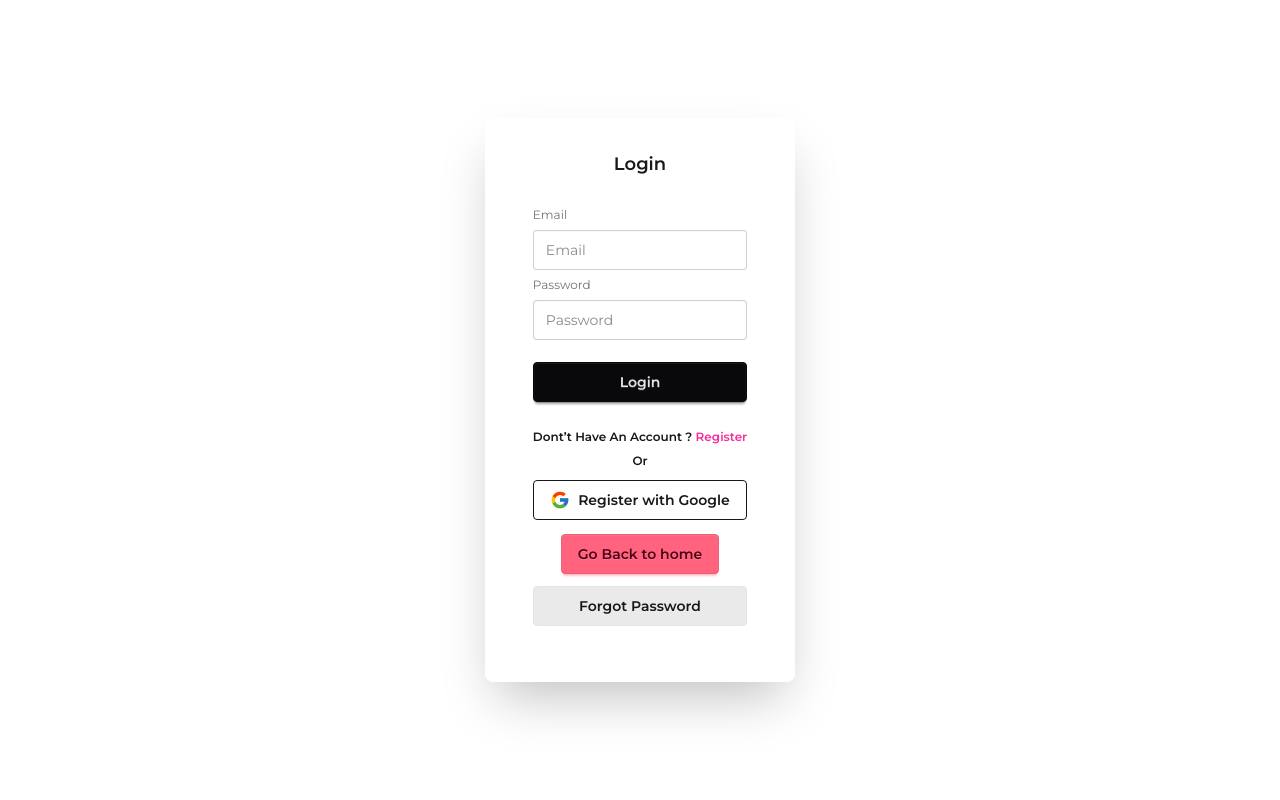
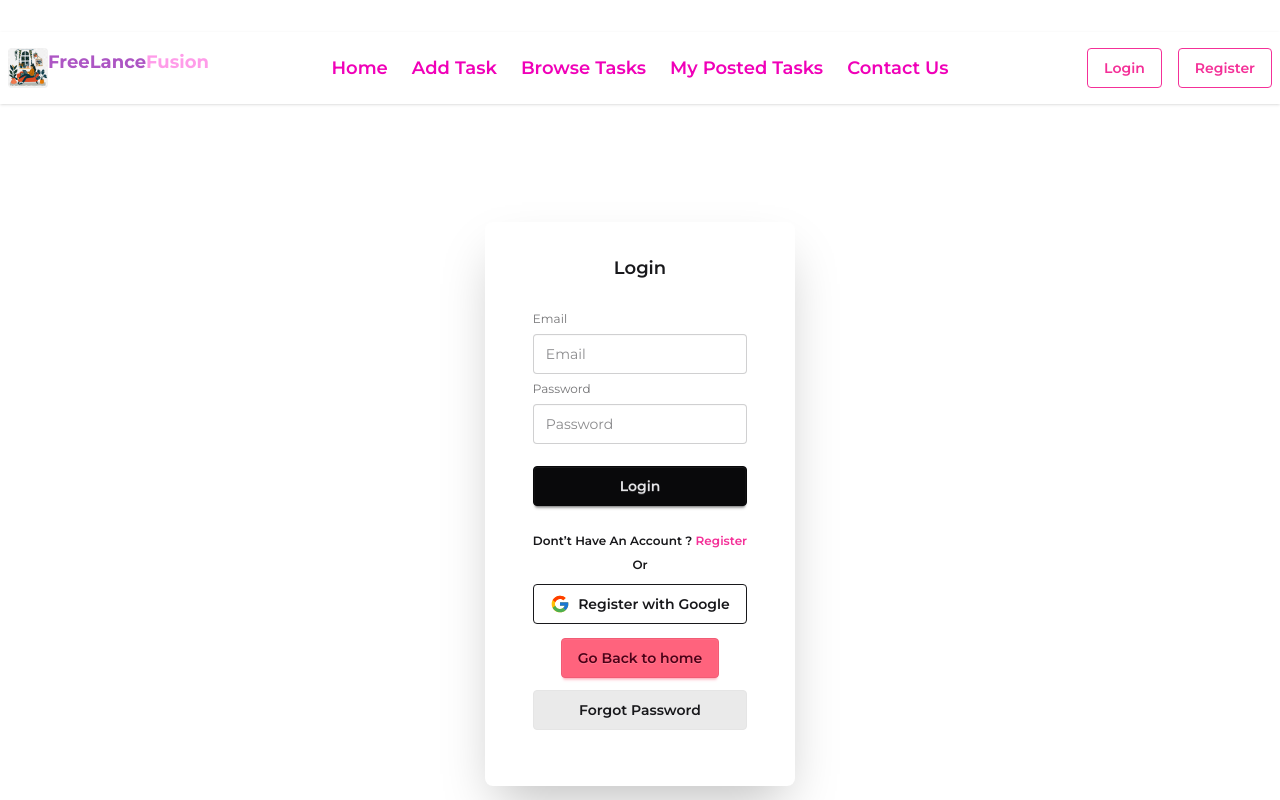
Before and after one commit to AmenaGithub678/freelancer-platform, a React (Vite) app: page /auth/login in a window 1280 px wide. Shown: the top 800 px of the page. Built offline with nearby package versions, Linux system fonts and the light colour scheme; no server answers.

Commit message:
modify home page & design error page

```diff
--- a/src/Componets/NavBar.jsx
+++ b/src/Componets/NavBar.jsx
@@ -94,7 +94,14 @@ text-[#f000b8]'>
 <li className=' font-semibold text-lg text-[#f000b8]'>
           <NavLink className={({ isActive }) =>
         isActive ? "text-[#AD56C4] font-bold" : "text-[#f000b8] font-semibold"
-      } to='/my-posted-task'>My  Posted Tasks</NavLink></li>
+      } to='/my-posted-task'>My  Posted Tasks</NavLink>
+      </li>
+
+<li className=' font-semibold text-lg text-[#f000b8]'>
+<NavLink className={({ isActive }) =>
+        isActive ? "text-[#AD56C4] font-bold" : "text-[#f000b8] font-semibold"
+      } to='/contact'>Contact Us</NavLink>
+      </li>
 
       </ul>
   </div>
--- a/src/Layouts/AuthLayout.jsx
+++ b/src/Layouts/AuthLayout.jsx
@@ -1,11 +1,15 @@
 import React from 'react';
 import { Outlet } from 'react-router';
+import NavBar from '../Componets/NavBar';
+import Footer from '../Componets/Footer';
 
 const AuthLayout = () => {
     return (
 
           <div className='mx-auto'>
+            <NavBar></NavBar>
            <Outlet></Outlet>
+           <Footer></Footer>
         </div>
 
 
--- /dev/null
+++ b/src/Pages/Contact.jsx
@@ -0,0 +1,24 @@
+import React from 'react';
+import errorImg from '../assets/Error.png'
+
+const Contact = () => {
+    return (
+        <div>
+           <div className="card bg-gray-500 shadow-sm">
+  <figure className="px-10 pt-10">
+    <img
+      src={errorImg}
+      alt="Shoes"
+      className="rounded-xl" />
+  </figure>
+  <div className="card-body items-center text-center">
+    <h2 className="card-title">Card Title</h2>
+    <p>A card component has a figure, a body part, and inside body there are title and actions parts</p>
+
+  </div>
+</div>
+        </div>
+    );
+};
+
+export default Contact;
--- a/src/main.jsx
+++ b/src/main.jsx
@@ -15,6 +15,7 @@ import AddTask from './Pages/AddTask.jsx';
 import MyPostedTasks from './Pages/MyPostedTasks.jsx';
 import TaskDetails from './Pages/TaskDetails.jsx';
 import AuthProvider from './context/AuthProvider.jsx';
+import Contact from './Pages/Contact.jsx';
 
 
 
@@ -44,7 +45,11 @@ const router = createBrowserRouter([
           {
             path: '/my-posted-task',
             element: <MyPostedTasks></MyPostedTasks>
-          }
+          },
+          {
+          path: '/contact',
+          Component:Contact,
+        },
         ]
   },
   {
@@ -59,6 +64,7 @@ const router = createBrowserRouter([
           path:"/auth/register",
           Component:Register,
         },
+
       ]
       },
 ]);
```
Also changed, not shown: src/assets/Error.png (added).
